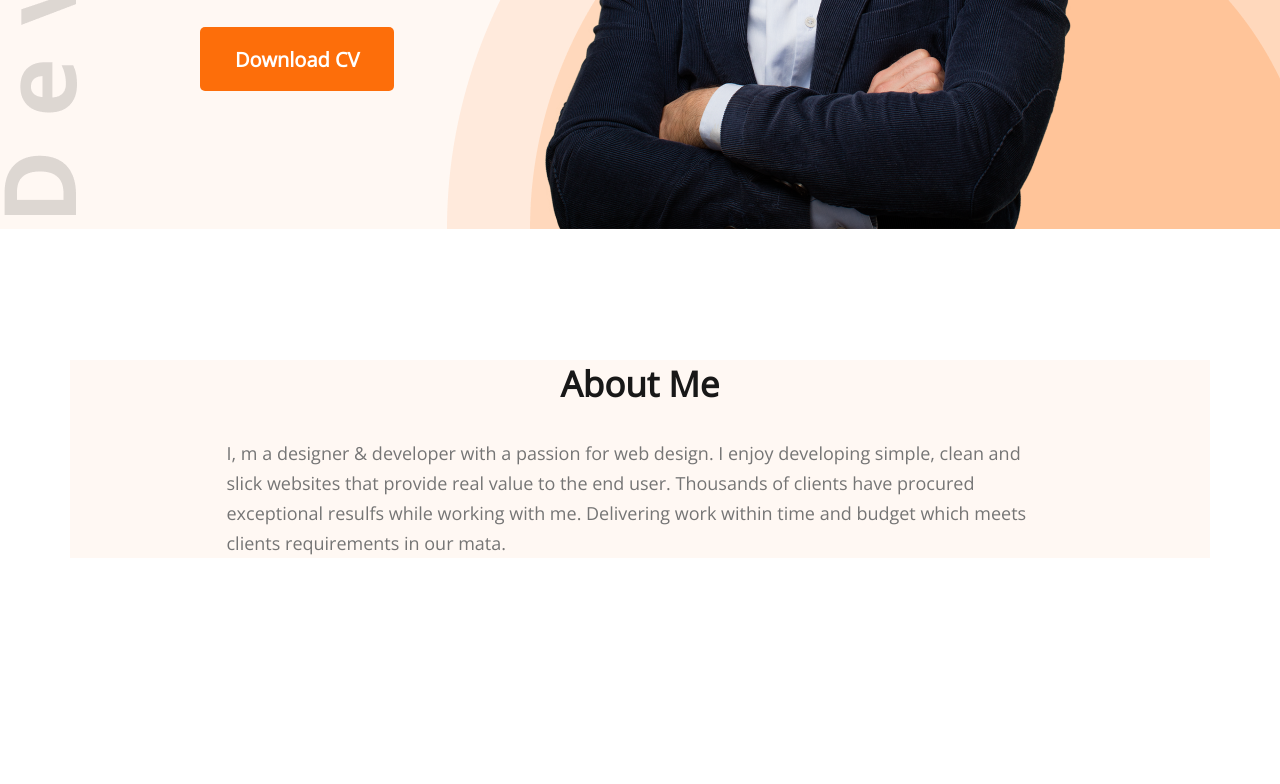
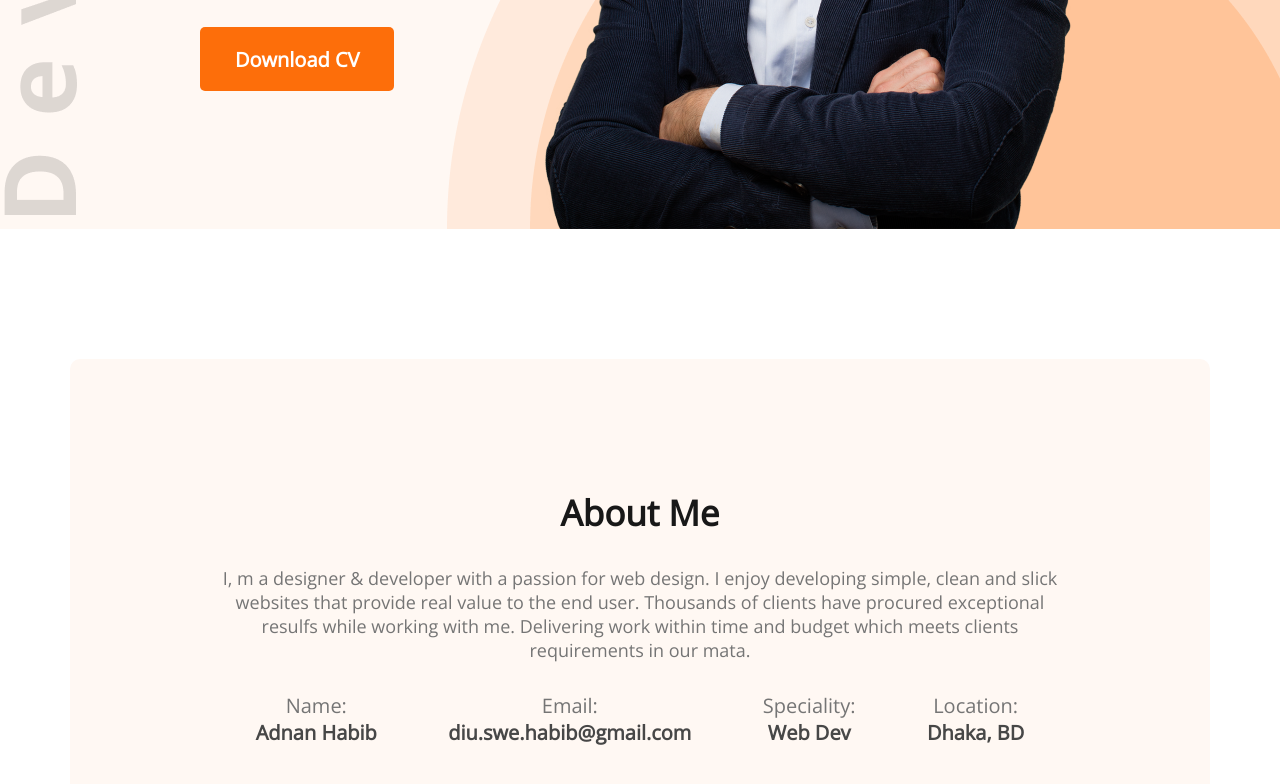
Before and after one commit to Adnan-246/developer-portfolio, a plain HTML site: page index.html in a window 1280 px wide. Shown: the part 611-1395 px from the top of the page. Before the commit the page ends 1169 px from the top, so only its background shows below. Drawn offline with nearby package versions, Linux system fonts and the light colour scheme.

Commit message:
Added header and about section

```diff
--- a/index.html
+++ b/index.html
@@ -34,6 +34,24 @@
       <section class="about">
         <h3 class="section-title">About Me</h3>
         <p class="section-description">I, m a designer & developer with a passion for web design. I enjoy developing simple, clean and slick websites that provide real value to the end user. Thousands of clients have procured exceptional resulfs while working with me. Delivering work within time and budget which meets clients requirements in our mata.</p>
+        <div class="about-info-container">
+          <div class="about-info">
+            <p class="info-title">Name:</p>
+            <p class="info-description">Adnan Habib</p>
+          </div>
+          <div class="about-info">
+            <p class="info-title">Email:</p>
+            <p class="info-description">diu.swe.habib@gmail.com</p>
+          </div>
+          <div class="about-info">
+            <p class="info-title">Speciality:</p>
+            <p class="info-description">Web Dev</p>
+          </div>
+          <div class="about-info">
+            <p class="info-title">Location:</p>
+            <p class="info-description">Dhaka, BD</p>
+          </div>
+        </div>
       </section>
   </main>
   <footer>
--- a/styles/portfolio.css
+++ b/styles/portfolio.css
@@ -72,36 +72,44 @@ nav li{
 /* Main section */
 main{
   max-width: 1140px;
-  /* justify-content: center; */
   margin: 0 auto;
   max-height: 550px;
 
 }
+
 /* about section styles */
 .about{
   margin-top: 130px;
   background: #FFF8F3;
+  border-radius: 10px;
+  padding: 130px 150px;
+  text-align: center;
 }
 .section-title{
   color: #181818;
   font-size: 35px;
   font-weight: 700;
-  text-align: center;
-  padding-bottom: 30px;
-  margin-top: 131px;
-  line-height: 48px;
+  margin-bottom: 30px;
 
 }
 .section-description{
   color:  #757575;
-  width: 827px;
-  height: 120px;
-  font-family: Open Sans;
   font-size: 18px;
-  font-weight: 400;
-  line-height: 30px;
-  margin: 0 auto ;
-
-
+  margin-bottom: 30px;
 
 }
+
+/* about-info styles*/
+.about-info-container{
+  display: flex;
+  justify-content: space-around;
+}
+.about .info-title{
+  font-size: 20px;
+  color:  #757575;
+}
+.info-description{
+  font-size: 20px;
+  font-weight: 700;
+  color: #474747;
+}
```
